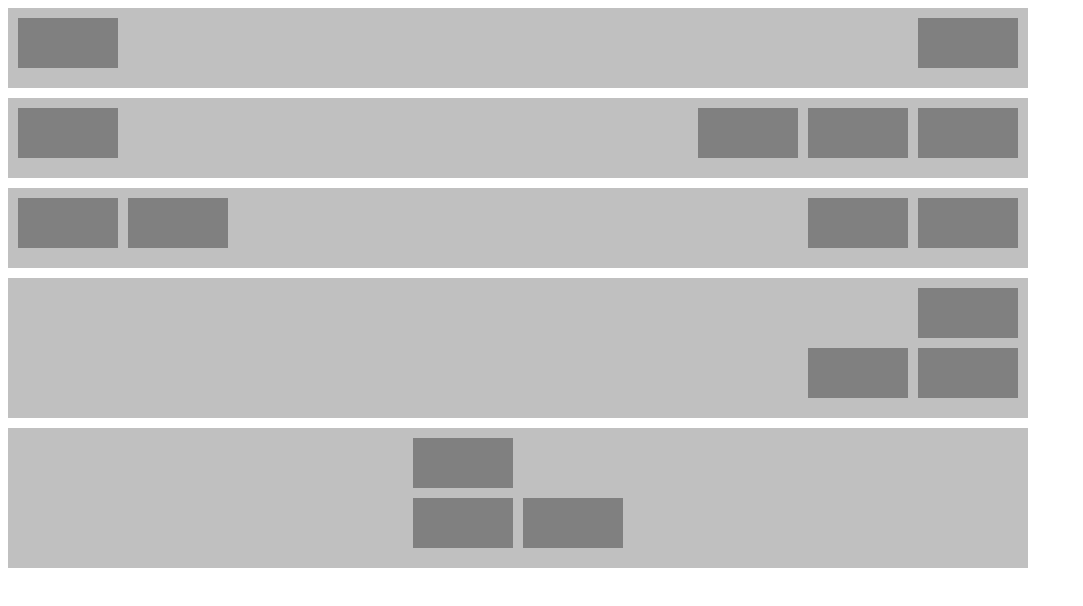
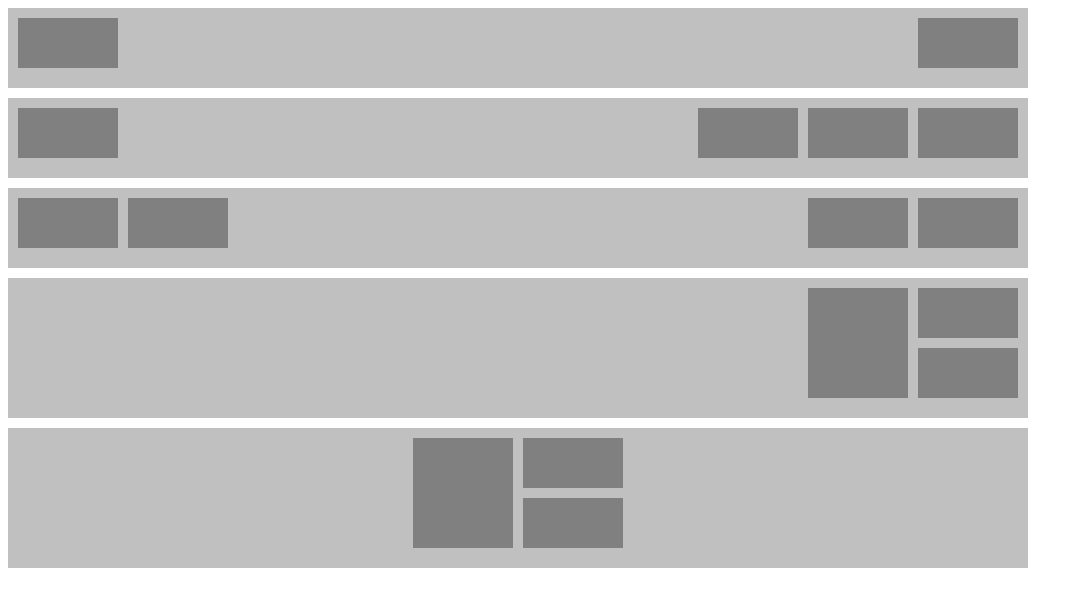
Before and after one commit to llixtar/home-work-8, a plain HTML site: page index.html in a window 1280 px wide. Shown: the whole page, without its empty margins (0-1083 px from the left). Drawn offline with Linux system fonts and the light colour scheme.

Commit message:
fix bugs

```diff
--- a/index.html
+++ b/index.html
@@ -33,19 +33,26 @@
 
 
 
-    <div class="container">
+    <div class="container" >
         <div class="box right"></div>
         <div class="clear"></div>
         <div class="box right" ></div>
-        <div class="box right"></div>
+
+        <div class="box-big right"></div>
         <div class="clear"></div>
+
     </div>
 
     <div class="container">
-        <div class="box centr"></div>
+
+        <div class="box centr-right"></div>
         <div class="clear"></div>
-        <div class="box centr"></div>
-        <div class="box left"></div>
+        <div class="box centr-right" ></div>
+
+        <div class="box-big centr-left"></div>
+        <div class="clear"></div>
+
+        <div class="clear"></div>
     </div>
 
 </body>
--- a/style.css
+++ b/style.css
@@ -20,13 +20,25 @@
     margin-left: 10px;
     margin-bottom: 10px;
 }
-.centr {
-
+.centr-left {
     float:left;
     margin-left: 395px;/* (width/2) - box_widtx - margin_right/2 */
     margin-bottom: 10px;
     margin-right: 10px;
 }
+
+.centr-right {
+    float: right;
+    margin-right: 395px;
+    margin-bottom: 10px;
+}
+
 .clear {
     clear: both;
 }
+.box-big {
+    width: 100px;
+    height: 110px;
+    background: gray;
+    margin-top: -60px;
+}
```
